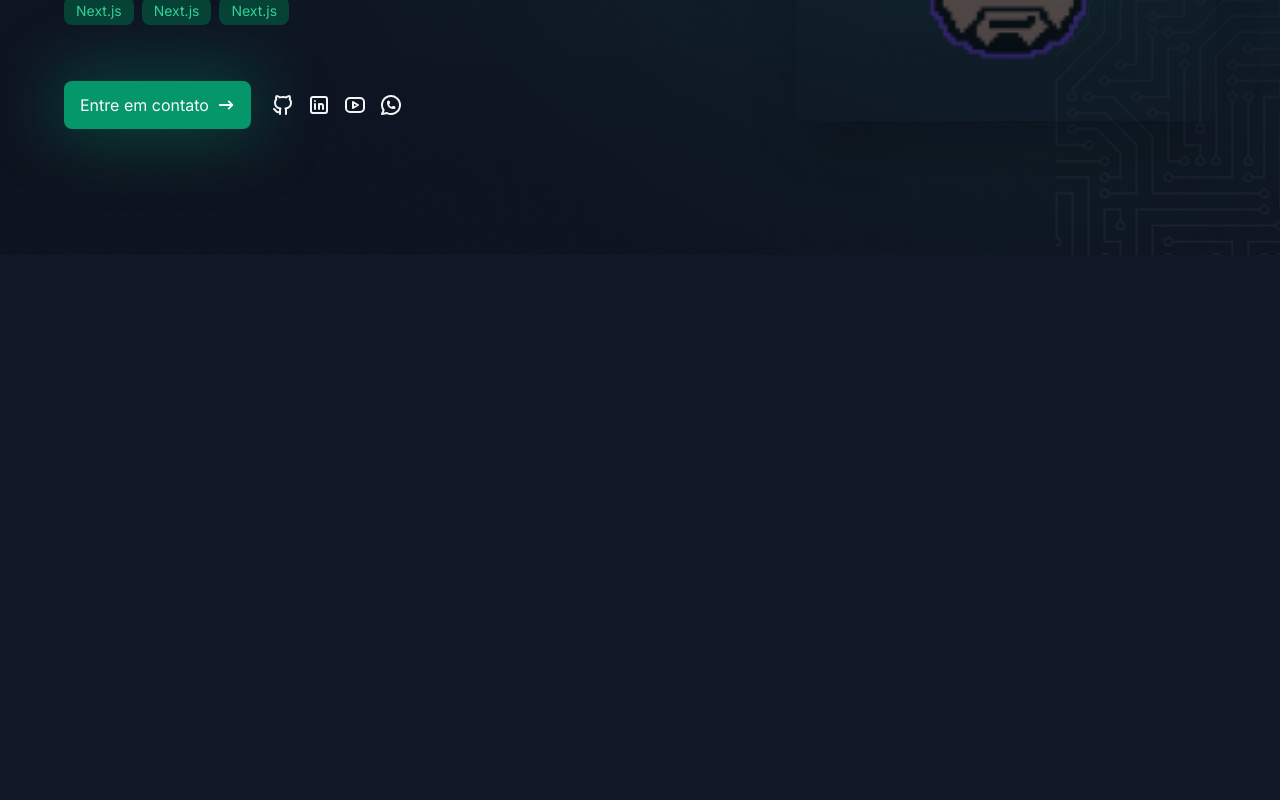
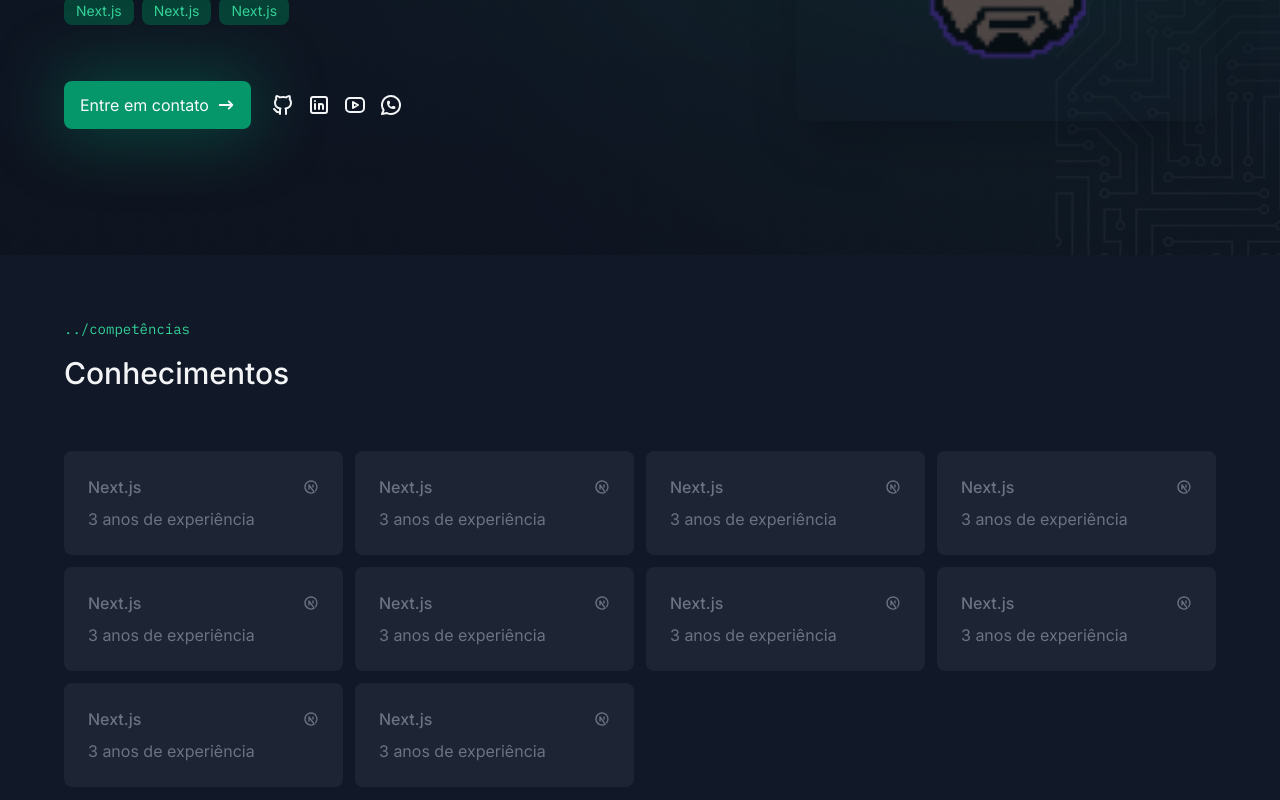
Before and after one commit to rapharenatoo/bllackdev, a Next.js app: page / in a window 1280 px wide. Shown: the part 500-1300 px from the top of the page. Before the commit the page ends 800 px from the top, so only its background shows below. Built offline with nearby package versions, Linux system fonts and the light colour scheme.

Commit message:
✨ Create known techs section

```diff
--- /dev/null
+++ b/app/components/pages/home/known-techs/index.tsx
@@ -0,0 +1,24 @@
+import { SectionTitle } from "@/app/components/section-title";
+import { KnownTech } from "./known-tech";
+import { TbBrandNextjs } from "react-icons/tb";
+
+export const KnownTechs = () => {
+  return (
+    <section className='container py-16'>
+      <SectionTitle subtitle='competências' title='Conhecimentos' />
+
+      <div className="grid grid-cols-[repeat(auto-fit,minmax(264px,1fr))] gap-3 mt-[60px]">
+        {Array.from({ length: 10 }).map((_, index) => (
+          <KnownTech
+            key={index}
+            tech={{
+              icon: <TbBrandNextjs />,
+              name: "Next.js",
+              startDate: "2021-01-01",
+            }}
+          />
+        ))}
+      </div>
+    </section>
+  );
+};
--- /dev/null
+++ b/app/components/pages/home/known-techs/known-tech.tsx
@@ -0,0 +1,28 @@
+import { getRelativeTimeString } from "@/app/utils/get-relative-time";
+import { ReactNode } from "react";
+
+type KnownTechProps = {
+  tech: {
+    icon: ReactNode;
+    name: string;
+    startDate: string;
+  };
+};
+
+export const KnownTech = ({ tech }: KnownTechProps) => {
+  const relativeTime = getRelativeTimeString(
+    new Date(tech.startDate),
+    "pt-BR"
+  ).replace("há", "");
+
+  return (
+    <div className='p-6 rounded-lg bg-gray-600/20 text-gray-500 flex flex-col gap-2 hover:text-emerald-500 hover:bg-gray-600/30 transition-all'>
+      <div className='flex items-center justify-between'>
+        <p className='font-medium'>{tech.name}</p>
+        {tech.icon}
+      </div>
+
+      <span>{relativeTime} de experiência</span>
+    </div>
+  );
+};
--- /dev/null
+++ b/app/components/section-title/index.tsx
@@ -0,0 +1,20 @@
+import { cn } from "@/app/lib/utils";
+
+type SectionTitlePros = {
+  title: string;
+  subtitle?: string;
+  className?: string;
+};
+
+export const SectionTitle = ({
+  title,
+  subtitle,
+  className,
+}: SectionTitlePros) => {
+  return (
+    <div className={cn("flex flex-col gap-4", className)}>
+      <span className='font-mono text-sm text-emerald-400'>{`../${subtitle}`}</span>
+      <h3 className='text-3xl font-medium'>{title}</h3>
+    </div>
+  );
+};
--- a/app/page.tsx
+++ b/app/page.tsx
@@ -1,9 +1,11 @@
 import { HeroSection } from "./components/pages/home/hero-section";
+import { KnownTechs } from "./components/pages/home/known-techs";
 
 export default async function Home() {
   return (
     <>
      <HeroSection />
+     <KnownTechs />
     </>
   )
 }
--- /dev/null
+++ b/app/utils/get-relative-time.ts
@@ -0,0 +1,50 @@
+/**
+ * Convert a date to a relative time string, such as
+ * "a minute ago", "in 2 hours", "yesterday", "3 months ago", etc.
+ * using Intl.RelativeTimeFormat
+ */
+export function getRelativeTimeString(
+    date: Date | number,
+    lang = navigator.language,
+  ): string {
+    // Allow dates or times to be passed
+    const timeMs = typeof date === 'number' ? date : date.getTime()
+
+    // Get the amount of seconds between the given date and now
+    const deltaSeconds = Math.round((timeMs - Date.now()) / 1000)
+
+    // Array reprsenting one minute, hour, day, week, month, etc in seconds
+    const cutoffs = [
+      60,
+      3600,
+      86400,
+      86400 * 7,
+      86400 * 30,
+      86400 * 365,
+      Infinity,
+    ]
+
+    // Array equivalent to the above but in the string representation of the units
+    const units: Intl.RelativeTimeFormatUnit[] = [
+      'second',
+      'minute',
+      'hour',
+      'day',
+      'week',
+      'month',
+      'year',
+    ]
+
+    // Grab the ideal cutoff unit
+    const unitIndex = cutoffs.findIndex(
+      (cutoff) => cutoff > Math.abs(deltaSeconds),
+    )
+
+    // Get the divisor to divide from the seconds. E.g. if our unit is "day" our divisor
+    // is one day in seconds, so we can divide our seconds by this to get the # of days
+    const divisor = unitIndex ? cutoffs[unitIndex - 1] : 1
+
+    // Intl.RelativeTimeFormat do its magic
+    const rtf = new Intl.RelativeTimeFormat(lang, { numeric: 'auto' })
+    return rtf.format(Math.floor(deltaSeconds / divisor), units[unitIndex])
+  }
```
